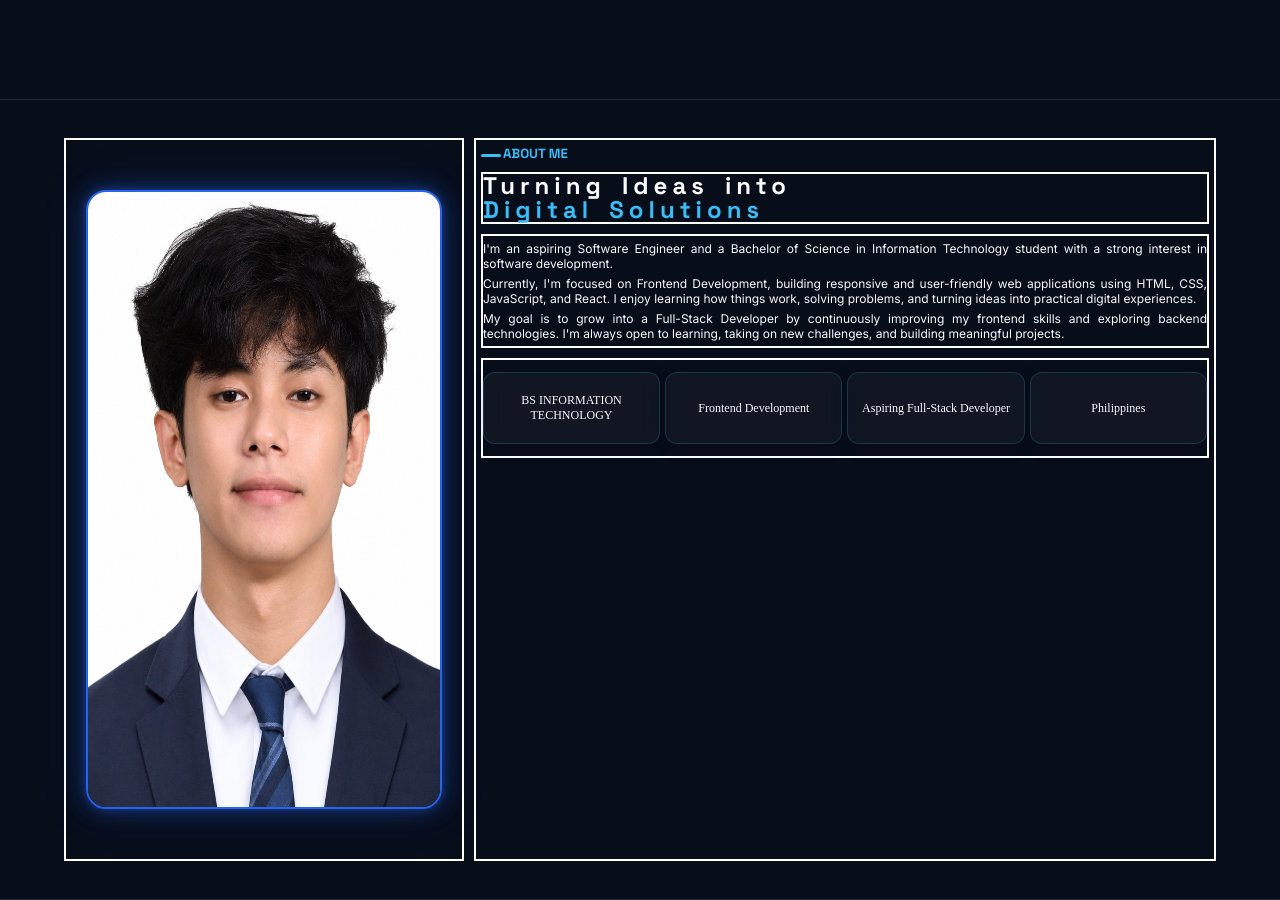
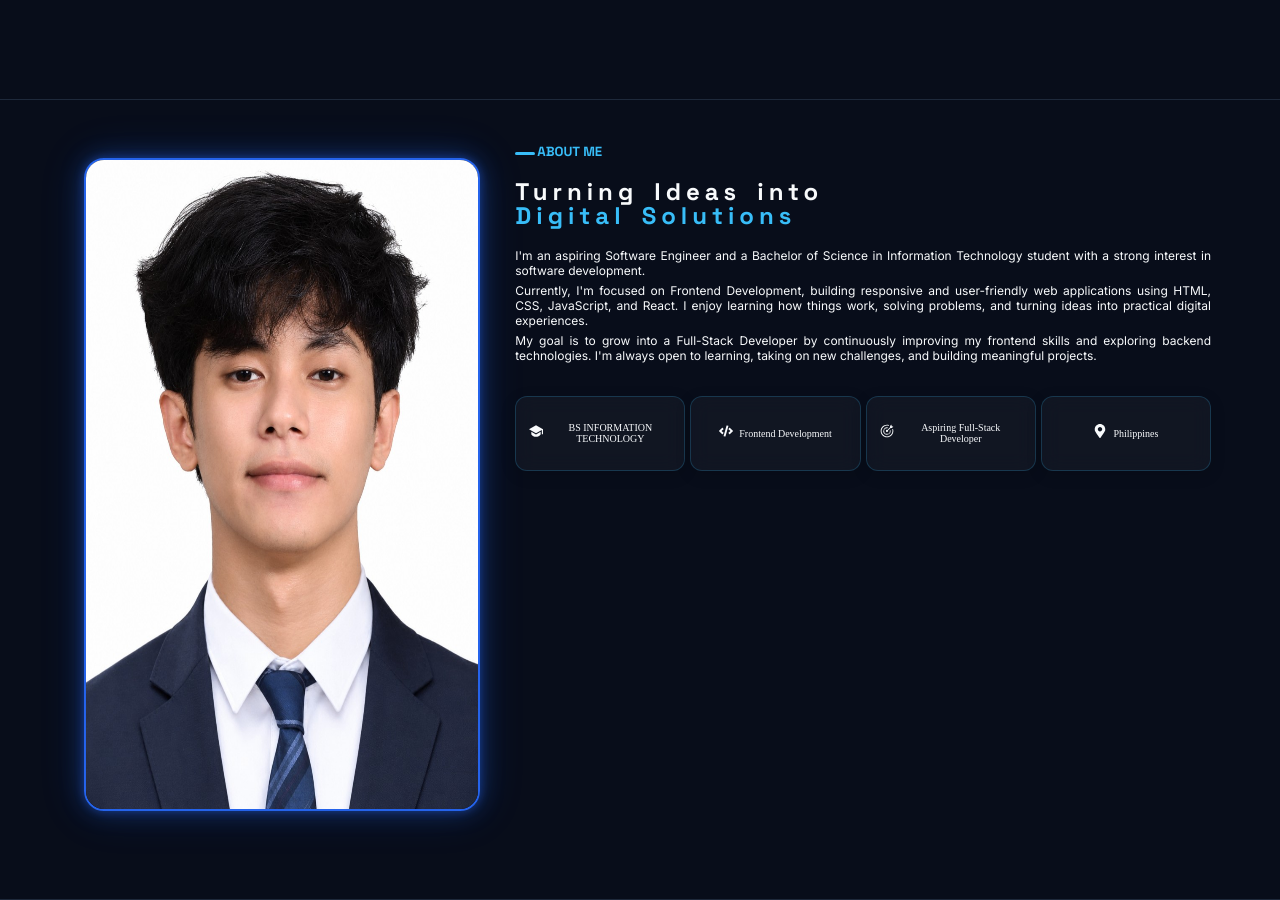
Before and after one commit to Leeeeei28/my-portfolio, a React (Vite) app: page / in a window 1280 px wide. Shown: the part 620-1520 px from the top of the page. Built offline with nearby package versions, Linux system fonts and the light colour scheme.

Commit message:
about page with final styling

```diff
--- a/src/components/About.css
+++ b/src/components/About.css
@@ -12,10 +12,9 @@
     border-bottom: 1px solid var(--border-color);
 }
 .about-section .about-profile{
-    border: 2px solid white;
-    width: 35%;
+    width: 40%;
     height: auto;
-    padding: 50px 20px;
+    padding: 20px 20px 50px 20px;
 }
 .about-section .about-profile img{
     width: 100%;
@@ -34,7 +33,6 @@
         0 0 60px rgba(37, 99, 235, 0.3);
 }
 .about-section .about-description{
-    border: 2px solid white;
     width: 65%;
     color: var(--text-primary);
     padding: 5px;
@@ -55,21 +53,19 @@
     margin-right: 2px;
 }
 .about-section .about-description .about-title{
-    border: 2px solid white;
     font-family: var(--font-heading);
     padding: 0;
     letter-spacing: 5px;
     word-spacing: 5px;
     line-height: 1;
     text-align: justify;
-    margin: 10px 0;
+    margin: 20px 0;
 }
 .about-section .about-description .about-title .about-title-highlight{
     color: var(--accent-blue);
 }
 .about-section .about-description .about-introduction{
-    border: 2px solid white;
-    margin: 5px 0;
+    margin: 20px 0;
     font-family: var(--font-body);
     text-align: justify;
     font-size: 12px;
@@ -78,16 +74,14 @@
     margin: 5px 0;
 }
 .about-section .about-description .about-info{
-    border: 2px solid white;
-    margin: 10px 0;
+    margin: 20px 0;
     font-size: 12px;
     display: flex;
     height: 100px;
     gap: 5px;
     color: var(--text-primary);
 }
-.about-section .about-description .about-info p{
-    border: 2px solid yellow;
+.about-section .about-description .about-info .info{
     height: 75%;
     width: 100%;
     text-align: center;
@@ -102,4 +96,11 @@
     backdrop-filter: blur(10px);
     color: var(--text-primary);
     box-shadow: 0 4px 15px rgba(0, 0, 0, 0.15);
+    font-size: 10px;
 }
+.about-section .about-description .about-info .info span{
+    margin: 0 3px;
+}
+.about-section .about-description .about-info .info .logo{
+    font-size: 14px;
+}
--- a/src/components/About.jsx
+++ b/src/components/About.jsx
@@ -1,5 +1,9 @@
 import "./About.css";
 import profile from "../assets/profile.jpg";
+import { RiGraduationCapFill } from "react-icons/ri";
+import { FaMapMarkerAlt } from "react-icons/fa";
+import { FaCode } from "react-icons/fa";
+import { GoGoal } from "react-icons/go";
 
 function About() {
     return (
@@ -38,10 +42,22 @@ function About() {
                 </div>
 
                 <div className="about-info">
-                    <p>BS INFORMATION TECHNOLOGY</p>
-                    <p>Frontend Development</p>
-                    <p>Aspiring Full-Stack Developer</p>
-                    <p>Philippines</p>
+                    <div className="info">
+                        <span className="logo"><RiGraduationCapFill /></span>
+                        <span>BS INFORMATION TECHNOLOGY</span>
+                    </div>
+                    <div className="info">
+                        <span className="logo"><FaCode /></span>
+                        <span>Frontend Development</span>
+                    </div>
+                    <div className="info">
+                        <span className="logo"><GoGoal /></span>
+                        <span>Aspiring Full-Stack Developer</span>
+                    </div>
+                    <div className="info">
+                       <span className="logo"><FaMapMarkerAlt /></span>
+                       <span>Philippines</span>
+                    </div>
                 </div>
             </div>
 
```
